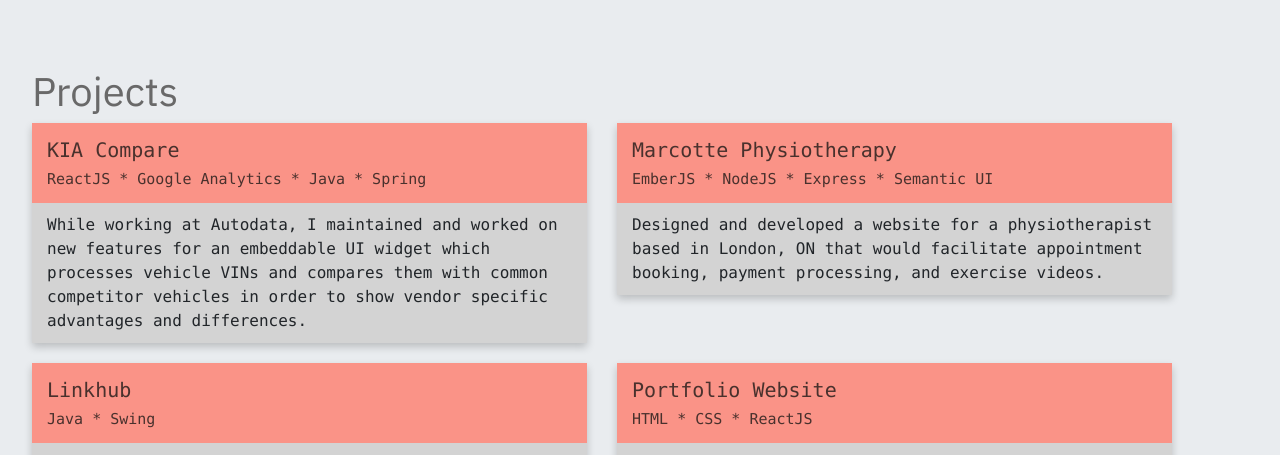
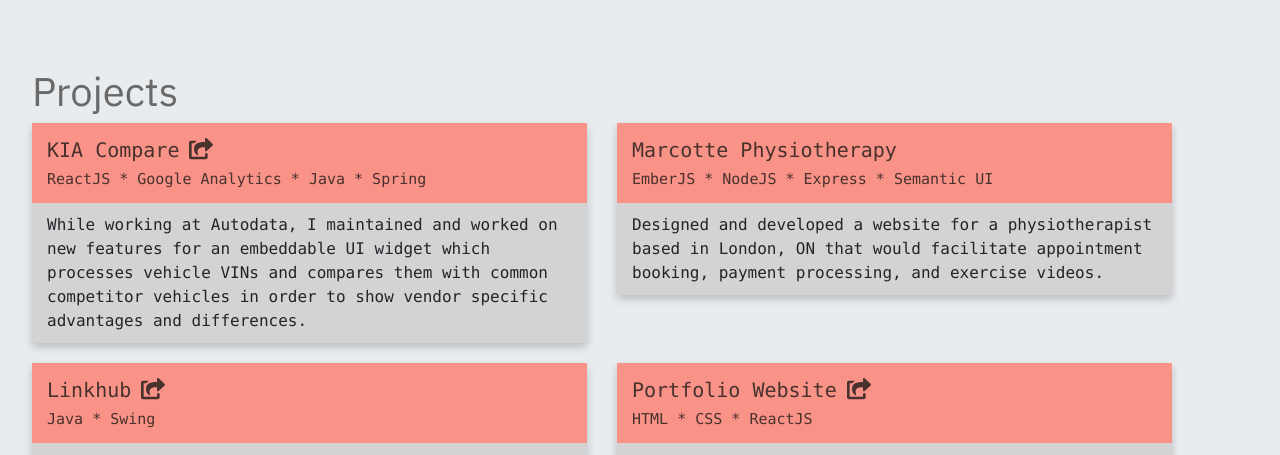
Before and after one commit to stevenzelinli/portfolio, a React (Create React App) app: page / in a window 1280 px wide. Shown: the part 1780-2235 px from the top of the page. Built offline with nearby package versions, Linux system fonts and the light colour scheme.

Commit message:
- added share icon links for projects
Signed-off-by: Steven Li <steven.li@autodata.net>

```diff
--- a/src/components/home/HomePage.jsx
+++ b/src/components/home/HomePage.jsx
@@ -1,6 +1,8 @@
 import 'bootstrap/dist/css/bootstrap.css';
 import React from 'react';
 import { Button, Col, Container, Form, Jumbotron, Row, } from 'react-bootstrap';
+import { FontAwesomeIcon } from '@fortawesome/react-fontawesome';
+import { faShareSquare } from '@fortawesome/free-solid-svg-icons';
 import '../../styles/_home.scss';
 
 const HomePage = () => (
@@ -160,7 +162,12 @@ const HomePage = () => (
                     <Col xs={12} md={6}>
                         <div id="project">
                             <div className="card-top">
-                                <a href="https://compare.autodatadirect.com/kia/ca/vehicle/#/select/primary/compare"><h3>KIA Compare</h3></a>
+                                <span>
+                                    <h3>KIA Compare</h3>
+                                <a href="https://compare.autodatadirect.com/kia/ca/vehicle/#/select/primary/compare">
+                                    <FontAwesomeIcon icon={faShareSquare} color="rgba(17, 19, 17, 0.76)" size="lg" />
+                                </a>
+                                </span>
                                 <h4>ReactJS * Google Analytics * Java * Spring</h4>
                             </div>
                             <p>
@@ -186,7 +193,12 @@ const HomePage = () => (
                     <Col xs={12} md={6}>
                         <div id="project">
                             <div className="card-top">
-                                <a href="https://github.com/stevenzelinli/linkhub"><h3>Linkhub</h3></a>
+                                <span>
+                                    <h3>Linkhub</h3>
+                                    <a href="https://github.com/stevenzelinli/linkhub">
+                                        <FontAwesomeIcon icon={faShareSquare} color="rgba(17, 19, 17, 0.76)" size="lg" />
+                                    </a>
+                                </span>
                                 <h4>Java * Swing</h4>
                             </div>
                             <p>
@@ -198,7 +210,12 @@ const HomePage = () => (
                     <Col xs={12} md={6}>
                         <div id="project">
                             <div className="card-top">
-                                <a href="https://github.com/stevenzelinli/portfolio"><h3>Portfolio Website</h3></a>
+                                <span>
+                                    <h3>Portfolio Website</h3>
+                                    <a href="https://github.com/stevenzelinli/portfolio">
+                                        <FontAwesomeIcon icon={faShareSquare} color="rgba(17, 19, 17, 0.76)" size="lg" />
+                                    </a>
+                                </span>
                                 <h4>HTML * CSS * ReactJS</h4>
                             </div>
                             <p>
--- a/src/styles/_home.scss
+++ b/src/styles/_home.scss
@@ -164,6 +164,12 @@ span {
   height: fit-content;
   a {
     padding: 0;
+  }
+  h3 {
+    padding-right: 10px;
+  }
+  a:hover {
+    opacity: 0.5;
   }
   margin: 0 0 20px 0;
   padding: 0;
```
